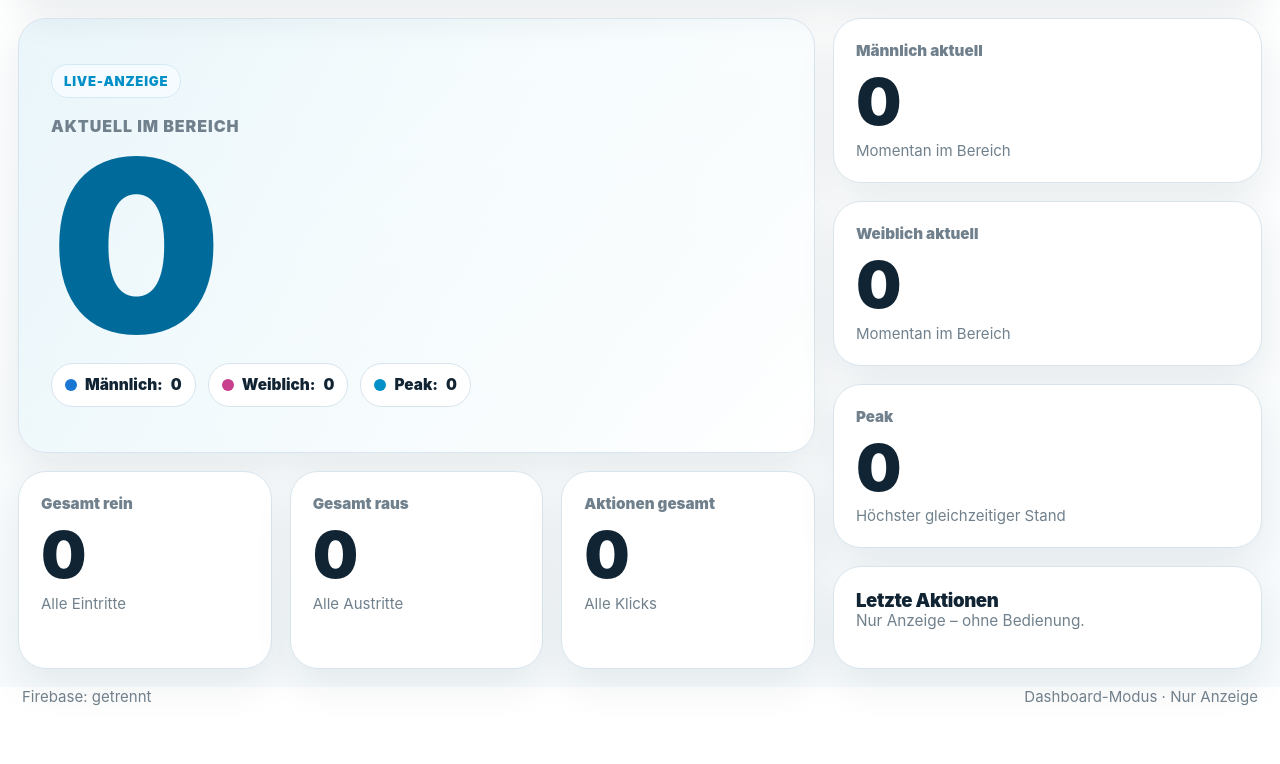
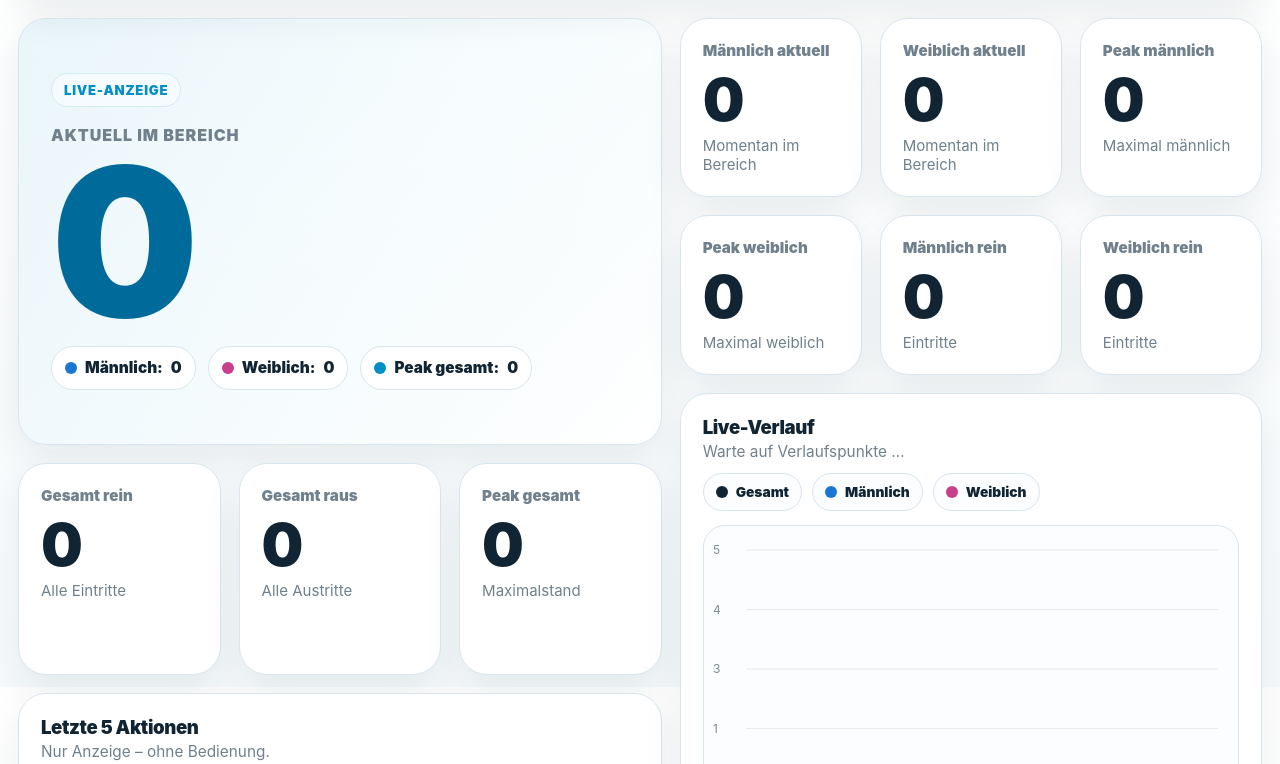
Before and after one commit to oschulk/nda-personenzaehler, a plain HTML site: page dashboard_tv.html in a window 1280 px wide. Shown: the part 113-877 px from the top of the page. Before the commit the page ends 841 px from the top, so only its background shows below. Drawn offline with Linux system fonts and the light colour scheme; no server answers.

Commit message:
Add files via upload

```diff
--- a/dashboard_tv.html
+++ b/dashboard_tv.html
@@ -22,7 +22,6 @@
       --shadow:0 16px 38px rgba(16,35,51,.08);
       --radius-xl:28px;
       --radius-lg:22px;
-      --radius-md:18px;
     }
     *{box-sizing:border-box}
     html,body{height:100%}
@@ -32,146 +31,51 @@
       color:var(--text);
       background:linear-gradient(180deg,#ffffff 0%, var(--bg) 100%);
     }
-    button{font:inherit}
-    .app{
-      min-height:100%;
-      max-width:1600px;
-      margin:0 auto;
-      padding:18px;
-      display:grid;
-      gap:18px;
-      grid-template-rows:auto 1fr auto;
-    }
+    .app{min-height:100%;max-width:1680px;margin:0 auto;padding:18px;display:grid;gap:18px}
     .header{
-      background:var(--card);
-      border:1px solid var(--line);
-      border-radius:var(--radius-xl);
-      box-shadow:var(--shadow);
-      padding:18px 24px;
-      display:flex;
-      align-items:center;
-      justify-content:space-between;
-      gap:18px;
+      background:var(--card);border:1px solid var(--line);border-radius:var(--radius-xl);box-shadow:var(--shadow);
+      padding:18px 24px;display:flex;align-items:center;justify-content:space-between;gap:18px;
     }
     .brand{display:flex;align-items:center;gap:14px;min-width:0}
-    .logo{
-      width:56px;height:56px;border-radius:16px;
-      background:linear-gradient(135deg,var(--aurubis),#49c9ec);
-      color:#fff;display:grid;place-items:center;
-      font-weight:1000;font-size:28px;flex:0 0 auto;
-    }
+    .logo{width:56px;height:56px;border-radius:16px;background:linear-gradient(135deg,var(--aurubis),#49c9ec);color:#fff;display:grid;place-items:center;font-weight:1000;font-size:28px;flex:0 0 auto}
     h1{margin:0;font-size:clamp(1.6rem,2.4vw,2.4rem);letter-spacing:-.04em;line-height:1.04}
     .sub{margin-top:5px;color:var(--muted);font-size:1rem}
     .headRight{display:flex;align-items:center;gap:10px;flex-wrap:wrap;justify-content:flex-end}
-    .pill{
-      display:inline-flex;align-items:center;gap:8px;
-      min-height:46px;padding:10px 14px;border-radius:999px;
-      background:#fbfdfe;border:1px solid var(--line);
-      font-weight:900;font-size:.95rem;white-space:nowrap;
-    }
-    .dot{width:11px;height:11px;border-radius:999px;background:#f2a900}
-    .dot.online{background:var(--good)}
-    .dot.offline{background:var(--bad)}
-    .iconBtn{
-      width:46px;height:46px;border-radius:14px;border:1px solid var(--line);
-      background:#fff;color:var(--text);cursor:pointer;font-weight:1000
-    }
-
-    .main{
-      display:grid;
-      grid-template-columns:1.3fr .7fr;
-      gap:18px;
-      min-height:0;
-    }
-    .leftCol,.rightCol{display:grid;gap:18px;min-height:0}
-    .panel{
-      background:var(--card);
-      border:1px solid var(--line);
-      border-radius:var(--radius-xl);
-      box-shadow:var(--shadow);
-      min-width:0;
-    }
-    .hero{
-      padding:28px 32px;
-      display:grid;
-      align-items:center;
-      min-height:360px;
-      background:linear-gradient(135deg, rgba(0,143,199,.08), rgba(73,201,236,.04) 45%, #fff 100%);
-    }
-    .eyebrow{
-      display:inline-flex;align-items:center;gap:8px;
-      padding:8px 12px;border-radius:999px;border:1px solid #d4ebf5;
-      background:#f5fbfe;color:var(--aurubis);font-size:.82rem;font-weight:1000;
-      text-transform:uppercase;letter-spacing:.06em;
-    }
-    .heroLabel{
-      margin-top:18px;color:var(--muted);font-size:1rem;font-weight:900;
-      text-transform:uppercase;letter-spacing:.06em;
-    }
-    .heroNumber{
-      margin-top:10px;
-      font-size:clamp(8rem,19vw,15rem);
-      line-height:.83;
-      letter-spacing:-.09em;
-      font-weight:1000;
-      color:var(--aurubis-dark);
-    }
-    .heroMeta{
-      margin-top:18px;
-      display:flex;flex-wrap:wrap;gap:12px;
-    }
-    .miniPill{
-      display:inline-flex;align-items:center;gap:8px;
-      min-height:44px;padding:9px 13px;border-radius:999px;
-      border:1px solid var(--line);background:#fff;font-weight:900;font-size:.96rem;
-    }
+    .pill{display:inline-flex;align-items:center;gap:8px;min-height:46px;padding:10px 14px;border-radius:999px;background:#fbfdfe;border:1px solid var(--line);font-weight:900;font-size:.95rem;white-space:nowrap}
+    .dot{width:11px;height:11px;border-radius:999px;background:#f2a900}.dot.online{background:var(--good)}.dot.offline{background:var(--bad)}
+    .iconBtn{width:46px;height:46px;border-radius:14px;border:1px solid var(--line);background:#fff;color:var(--text);cursor:pointer;font-weight:1000}
+    .main{display:grid;grid-template-columns:1.05fr .95fr;gap:18px}
+    .panel{background:var(--card);border:1px solid var(--line);border-radius:var(--radius-xl);box-shadow:var(--shadow);min-width:0}
+    .hero{padding:28px 32px;display:grid;align-items:center;min-height:350px;background:linear-gradient(135deg,rgba(0,143,199,.08),rgba(73,201,236,.04) 45%,#fff 100%)}
+    .eyebrow{display:inline-flex;align-items:center;padding:8px 12px;border-radius:999px;border:1px solid #d4ebf5;background:#f5fbfe;color:var(--aurubis);font-size:.82rem;font-weight:1000;text-transform:uppercase;letter-spacing:.06em}
+    .heroLabel{margin-top:18px;color:var(--muted);font-size:1rem;font-weight:900;text-transform:uppercase;letter-spacing:.06em}
+    .heroNumber{margin-top:10px;font-size:clamp(7rem,17vw,13rem);line-height:.83;letter-spacing:-.09em;font-weight:1000;color:var(--aurubis-dark)}
+    .heroMeta{margin-top:18px;display:flex;flex-wrap:wrap;gap:12px}
+    .miniPill{display:inline-flex;align-items:center;gap:8px;min-height:44px;padding:9px 13px;border-radius:999px;border:1px solid var(--line);background:#fff;font-weight:900;font-size:.96rem}
     .swatch{width:12px;height:12px;border-radius:999px;display:inline-block}
-
     .grid3{display:grid;grid-template-columns:repeat(3,1fr);gap:18px}
-    .card{
-      padding:22px;
-      min-height:148px;
-      display:grid;
-      align-content:start;
-    }
+    .card{padding:22px;min-height:142px;display:grid;align-content:start}
     .label{color:var(--muted);font-size:.95rem;font-weight:900}
-    .value{
-      margin-top:12px;font-size:clamp(2.8rem,5vw,4.2rem);line-height:.95;
-      letter-spacing:-.06em;font-weight:1000;
-    }
+    .value{margin-top:12px;font-size:clamp(2.5rem,4.6vw,3.8rem);line-height:.95;letter-spacing:-.06em;font-weight:1000}
     .desc{margin-top:8px;color:var(--muted);font-size:.94rem}
-
-    .feedPanel{padding:22px;display:grid;gap:16px;min-height:0}
+    .chartPanel{padding:22px;display:grid;gap:14px}
     .panelTitle{font-size:1.16rem;font-weight:1000;letter-spacing:-.02em}
-    .panelText{color:var(--muted);font-size:.96rem}
-    .feed{display:grid;gap:8px;overflow:auto;min-height:0}
-    .feedItem{
-      display:grid;grid-template-columns:1fr auto;gap:12px;
-      padding:14px 0;border-bottom:1px solid var(--line);
-      font-size:1rem;
-    }
+    .panelText{color:var(--muted);font-size:.96rem;margin-top:4px}
+    .chartTop{display:flex;align-items:flex-start;justify-content:space-between;gap:12px;flex-wrap:wrap}
+    .legend{display:flex;gap:10px;flex-wrap:wrap}
+    .legend .pill{min-height:38px;padding:8px 12px;font-size:.86rem}
+    .chartBox{border:1px solid var(--line);border-radius:var(--radius-lg);background:#fbfdfe;overflow:hidden}
+    canvas{width:100%;height:300px;display:block}
+    .feedPanel{padding:22px;display:grid;gap:14px}
+    .feed{display:grid;gap:8px;max-height:320px;overflow:auto}
+    .feedItem{display:grid;grid-template-columns:1fr auto;gap:12px;padding:10px 0;border-bottom:1px solid var(--line)}
     .feedItem:last-child{border-bottom:0}
-    .feedItem b{font-size:1.02rem;font-weight:1000}
-    .feedItem small{display:block;margin-top:5px;color:var(--muted);font-size:.88rem}
+    .feedItem b{font-weight:1000}
     .feedItem time{color:var(--muted);font-weight:900;white-space:nowrap}
     .empty{padding:12px 0;color:var(--muted);font-weight:800}
-
-    .footer{
-      display:flex;justify-content:space-between;gap:12px;flex-wrap:wrap;
-      color:var(--muted);font-size:.94rem;padding:0 4px 4px;
-    }
-
-    @media (max-width:1200px){
-      .main{grid-template-columns:1fr}
-      .hero{min-height:320px}
-    }
-    @media (max-width:760px){
-      .app{padding:14px}
-      .header{flex-direction:column;align-items:flex-start}
-      .headRight{justify-content:flex-start}
-      .grid3{grid-template-columns:1fr}
-      .heroNumber{font-size:6.5rem}
-    }
+    .footer{display:flex;justify-content:space-between;gap:12px;flex-wrap:wrap;color:var(--muted);font-size:.94rem;padding:0 4px 4px}
+    @media (max-width:1200px){.main{grid-template-columns:1fr}.hero{min-height:300px}}
+    @media (max-width:760px){.app{padding:14px}.header{flex-direction:column;align-items:flex-start}.headRight{justify-content:flex-start}.grid3{grid-template-columns:1fr}.heroNumber{font-size:6.5rem}}
   </style>
 </head>
 <body>
@@ -192,7 +96,7 @@
     </header>
 
     <main class="main">
-      <div class="leftCol">
+      <section style="display:grid;gap:18px;">
         <section class="panel hero">
           <div>
             <div class="eyebrow">Live-Anzeige</div>
@@ -201,62 +105,58 @@
             <div class="heroMeta">
               <div class="miniPill"><span class="swatch" style="background:var(--male)"></span>Männlich: <span id="maleCurrentChip">0</span></div>
               <div class="miniPill"><span class="swatch" style="background:var(--female)"></span>Weiblich: <span id="femaleCurrentChip">0</span></div>
-              <div class="miniPill"><span class="swatch" style="background:var(--aurubis)"></span>Peak: <span id="peakChip">0</span></div>
+              <div class="miniPill"><span class="swatch" style="background:var(--aurubis)"></span>Peak gesamt: <span id="peakChip">0</span></div>
             </div>
           </div>
         </section>
 
         <section class="grid3">
-          <article class="panel card">
-            <div class="label">Gesamt rein</div>
-            <div class="value" id="totalInValue">0</div>
-            <div class="desc">Alle Eintritte</div>
-          </article>
-          <article class="panel card">
-            <div class="label">Gesamt raus</div>
-            <div class="value" id="totalOutValue">0</div>
-            <div class="desc">Alle Austritte</div>
-          </article>
-          <article class="panel card">
-            <div class="label">Aktionen gesamt</div>
-            <div class="value" id="eventCountValue">0</div>
-            <div class="desc">Alle Klicks</div>
-          </article>
-        </section>
-      </div>
-
-      <aside class="rightCol">
-        <section class="grid3" style="grid-template-columns:1fr;">
-          <article class="panel card">
-            <div class="label">Männlich aktuell</div>
-            <div class="value" id="maleCurrent">0</div>
-            <div class="desc">Momentan im Bereich</div>
-          </article>
-          <article class="panel card">
-            <div class="label">Weiblich aktuell</div>
-            <div class="value" id="femaleCurrent">0</div>
-            <div class="desc">Momentan im Bereich</div>
-          </article>
-          <article class="panel card">
-            <div class="label">Peak</div>
-            <div class="value" id="peakValue">0</div>
-            <div class="desc">Höchster gleichzeitiger Stand</div>
-          </article>
+          <article class="panel card"><div class="label">Gesamt rein</div><div class="value" id="totalInValue">0</div><div class="desc">Alle Eintritte</div></article>
+          <article class="panel card"><div class="label">Gesamt raus</div><div class="value" id="totalOutValue">0</div><div class="desc">Alle Austritte</div></article>
+          <article class="panel card"><div class="label">Peak gesamt</div><div class="value" id="peakValue">0</div><div class="desc">Maximalstand</div></article>
         </section>
 
         <section class="panel feedPanel">
           <div>
-            <div class="panelTitle">Letzte Aktionen</div>
+            <div class="panelTitle">Letzte 5 Aktionen</div>
             <div class="panelText">Nur Anzeige – ohne Bedienung.</div>
           </div>
           <div class="feed" id="activityFeed"></div>
         </section>
-      </aside>
+      </section>
+
+      <section style="display:grid;gap:18px;">
+        <section class="grid3">
+          <article class="panel card"><div class="label">Männlich aktuell</div><div class="value" id="maleCurrent">0</div><div class="desc">Momentan im Bereich</div></article>
+          <article class="panel card"><div class="label">Weiblich aktuell</div><div class="value" id="femaleCurrent">0</div><div class="desc">Momentan im Bereich</div></article>
+          <article class="panel card"><div class="label">Peak männlich</div><div class="value" id="peakMaleValue">0</div><div class="desc">Maximal männlich</div></article>
+          <article class="panel card"><div class="label">Peak weiblich</div><div class="value" id="peakFemaleValue">0</div><div class="desc">Maximal weiblich</div></article>
+          <article class="panel card"><div class="label">Männlich rein</div><div class="value" id="maleInValue">0</div><div class="desc">Eintritte</div></article>
+          <article class="panel card"><div class="label">Weiblich rein</div><div class="value" id="femaleInValue">0</div><div class="desc">Eintritte</div></article>
+        </section>
+
+        <section class="panel chartPanel">
+          <div class="chartTop">
+            <div>
+              <div class="panelTitle">Live-Verlauf</div>
+              <div class="panelText" id="historyInfo">Warte auf Verlaufspunkte …</div>
+            </div>
+            <div class="legend">
+              <div class="pill"><span class="swatch" style="background:#112433"></span>Gesamt</div>
+              <div class="pill"><span class="swatch" style="background:var(--male)"></span>Männlich</div>
+              <div class="pill"><span class="swatch" style="background:var(--female)"></span>Weiblich</div>
+            </div>
+          </div>
+          <div class="chartBox">
+            <canvas id="trendChart" aria-label="Live-Verlauf" role="img"></canvas>
+          </div>
+        </section>
+      </section>
     </main>
 
     <div class="footer">
       <span id="syncInfo">Firebase: verbunden</span>
-      <span>Dashboard-Modus · Nur Anzeige</span>
+      <span>Auto-Reload alle 30 Minuten · Dashboard-Modus</span>
     </div>
   </div>
 
@@ -275,85 +175,58 @@
       measurementId: "G-HK25LZR82X"
     };
 
+    const AUTO_RELOAD_MS = 30 * 60 * 1000;
+    setTimeout(() => location.reload(), AUTO_RELOAD_MS);
+
     const app = initializeApp(firebaseConfig);
     const db = getDatabase(app);
-
     const PATH = "nda";
     const counterRef = ref(db, `${PATH}/counter`);
+    const historyRef = ref(db, `${PATH}/history`);
     const feedRef = ref(db, `${PATH}/feed`);
     const connectedRef = ref(db, ".info/connected");
 
-    const DEFAULT_COUNTER = {
-      maleIn:0,
-      maleOut:0,
-      femaleIn:0,
-      femaleOut:0,
-      peak:0,
-      eventCount:0,
-      updatedAt:Date.now(),
-      lastAction:"–"
+    const $ = (id) => document.getElementById(id);
+    const els = {
+      statusDot:$("statusDot"), statusText:$("statusText"), updatedInfo:$("updatedInfo"), syncInfo:$("syncInfo"),
+      currentTotal:$("currentTotal"), maleCurrentChip:$("maleCurrentChip"), femaleCurrentChip:$("femaleCurrentChip"),
+      peakChip:$("peakChip"), totalInValue:$("totalInValue"), totalOutValue:$("totalOutValue"),
+      maleCurrent:$("maleCurrent"), femaleCurrent:$("femaleCurrent"), peakValue:$("peakValue"),
+      peakMaleValue:$("peakMaleValue"), peakFemaleValue:$("peakFemaleValue"),
+      maleInValue:$("maleInValue"), femaleInValue:$("femaleInValue"),
+      trendChart:$("trendChart"), historyInfo:$("historyInfo"), activityFeed:$("activityFeed")
     };
 
-    const $ = (id) => document.getElementById(id);
-    const els = {
-      statusDot: $("statusDot"),
-      statusText: $("statusText"),
-      updatedInfo: $("updatedInfo"),
-      syncInfo: $("syncInfo"),
-      currentTotal: $("currentTotal"),
-      maleCurrentChip: $("maleCurrentChip"),
-      femaleCurrentChip: $("femaleCurrentChip"),
-      peakChip: $("peakChip"),
-      totalInValue: $("totalInValue"),
-      totalOutValue: $("totalOutValue"),
-      eventCountValue: $("eventCountValue"),
-      maleCurrent: $("maleCurrent"),
-      femaleCurrent: $("femaleCurrent"),
-      peakValue: $("peakValue"),
-      activityFeed: $("activityFeed")
-    };
-
+    const DEFAULT_COUNTER = {maleIn:0,maleOut:0,femaleIn:0,femaleOut:0,peak:0,peakMale:0,peakFemale:0,eventCount:0,updatedAt:Date.now()};
+    let latestCounter = DEFAULT_COUNTER;
+    let latestHistory = [];
     let online = false;
 
-    function n(v){
-      const num = Number(v);
-      return Number.isFinite(num) ? num : 0;
-    }
-
-    function cleanCounter(data){
-      return {
-        maleIn:n(data?.maleIn),
-        maleOut:n(data?.maleOut),
-        femaleIn:n(data?.femaleIn),
-        femaleOut:n(data?.femaleOut),
-        peak:n(data?.peak),
-        eventCount:n(data?.eventCount),
-        updatedAt:data?.updatedAt || Date.now(),
-        lastAction:data?.lastAction || "–"
-      };
-    }
-
+    function n(v){ const num = Number(v); return Number.isFinite(num) ? num : 0; }
     function compute(data){
       const maleCurrent = Math.max(0, n(data.maleIn) - n(data.maleOut));
       const femaleCurrent = Math.max(0, n(data.femaleIn) - n(data.femaleOut));
       const totalIn = n(data.maleIn) + n(data.femaleIn);
       const totalOut = n(data.maleOut) + n(data.femaleOut);
-      const totalCurrent = maleCurrent + femaleCurrent;
-      return { maleCurrent, femaleCurrent, totalIn, totalOut, totalCurrent };
+      return {maleCurrent, femaleCurrent, totalIn, totalOut, totalCurrent: maleCurrent + femaleCurrent};
     }
-
+    function cleanCounter(data){
+      const c = compute(data || DEFAULT_COUNTER);
+      return {
+        maleIn:n(data?.maleIn), maleOut:n(data?.maleOut), femaleIn:n(data?.femaleIn), femaleOut:n(data?.femaleOut),
+        peak:Math.max(n(data?.peak), c.totalCurrent),
+        peakMale:Math.max(n(data?.peakMale), c.maleCurrent),
+        peakFemale:Math.max(n(data?.peakFemale), c.femaleCurrent),
+        eventCount:n(data?.eventCount),
+        updatedAt:data?.updatedAt || Date.now()
+      };
+    }
     function formatTime(value){
       if(!value) return "–";
       return new Date(value).toLocaleTimeString("de-DE", {hour:"2-digit", minute:"2-digit", second:"2-digit"});
     }
-
     function escapeHTML(value){
-      return String(value)
-        .replaceAll("&", "&amp;")
-        .replaceAll("<", "&lt;")
-        .replaceAll(">", "&gt;")
-        .replaceAll('"', "&quot;")
-        .replaceAll("'", "&#39;");
+      return String(value).replaceAll("&","&amp;").replaceAll("<","&lt;").replaceAll(">","&gt;").replaceAll('"',"&quot;").replaceAll("'","&#39;");
     }
 
     function renderStatus(){
@@ -363,19 +236,23 @@
     }
 
     function renderCounter(raw){
-      const data = cleanCounter(raw || DEFAULT_COUNTER);
-      const c = compute(data);
+      latestCounter = cleanCounter(raw || DEFAULT_COUNTER);
+      const c = compute(latestCounter);
       els.currentTotal.textContent = c.totalCurrent;
       els.maleCurrentChip.textContent = c.maleCurrent;
       els.femaleCurrentChip.textContent = c.femaleCurrent;
-      els.peakChip.textContent = data.peak;
+      els.peakChip.textContent = latestCounter.peak;
       els.totalInValue.textContent = c.totalIn;
       els.totalOutValue.textContent = c.totalOut;
-      els.eventCountValue.textContent = data.eventCount;
       els.maleCurrent.textContent = c.maleCurrent;
       els.femaleCurrent.textContent = c.femaleCurrent;
-      els.peakValue.textContent = data.peak;
-      els.updatedInfo.textContent = `Aktualisiert: ${formatTime(data.updatedAt)}`;
+      els.peakValue.textContent = latestCounter.peak;
+      els.peakMaleValue.textContent = latestCounter.peakMale;
+      els.peakFemaleValue.textContent = latestCounter.peakFemale;
+      els.maleInValue.textContent = latestCounter.maleIn;
+      els.femaleInValue.textContent = latestCounter.femaleIn;
+      els.updatedInfo.textContent = `Aktualisiert: ${formatTime(latestCounter.updatedAt)}`;
+      drawChart();
     }
 
     function renderFeed(items){
@@ -387,34 +264,110 @@
       items.slice().reverse().forEach(item => {
         const row = document.createElement("div");
         row.className = "feedItem";
-        row.innerHTML = `
-          <div>
-            <b>${escapeHTML(item.title || "Aktion")}</b>
-            <small>${escapeHTML(item.deviceId || "Live")}</small>
-          </div>
-          <time>${formatTime(item.at)}</time>
-        `;
+        row.innerHTML = `<b>${escapeHTML(item.title || "Aktion")}</b><time>${formatTime(item.at)}</time>`;
         els.activityFeed.appendChild(row);
       });
     }
 
+    function renderHistory(items){
+      latestHistory = items.map(item => ({
+        at: item.at || Date.now(),
+        total: n(item.total),
+        male: n(item.male),
+        female: n(item.female)
+      })).sort((a,b) => n(a.at) - n(b.at));
+      els.historyInfo.textContent = latestHistory.length
+        ? `${latestHistory.length} Verlaufspunkte`
+        : "Noch kein Verlauf. Ab dem nächsten Klick wird er aufgebaut.";
+      drawChart();
+    }
+
+    function chartPoints(){
+      if(latestHistory.length) return latestHistory;
+      const c = compute(latestCounter);
+      return [{at:latestCounter.updatedAt || Date.now(), total:c.totalCurrent, male:c.maleCurrent, female:c.femaleCurrent}];
+    }
+
+    function drawChart(){
+      const points = chartPoints().slice(-80);
+      const canvas = els.trendChart;
+      const width = Math.max(300, canvas.parentElement.clientWidth || 700);
+      const height = 300;
+      const ratio = Math.max(1, window.devicePixelRatio || 1);
+      canvas.width = width * ratio;
+      canvas.height = height * ratio;
+      const ctx = canvas.getContext("2d");
+      ctx.setTransform(ratio,0,0,ratio,0,0);
+      ctx.clearRect(0,0,width,height);
+
+      const pad = {top:24,right:20,bottom:38,left:42};
+      const innerW = width - pad.left - pad.right;
+      const innerH = height - pad.top - pad.bottom;
+      const maxY = Math.max(5, ...points.map(p => p.total), ...points.map(p => p.male), ...points.map(p => p.female));
+
+      ctx.font = "12px Inter, system-ui, sans-serif";
+      for(let i=0;i<=4;i++){
+        const y = pad.top + (innerH / 4) * i;
+        ctx.strokeStyle = "rgba(16,35,51,.08)";
+        ctx.beginPath(); ctx.moveTo(pad.left,y); ctx.lineTo(width-pad.right,y); ctx.stroke();
+        ctx.fillStyle = "rgba(112,128,140,.9)";
+        ctx.fillText(String(Math.round(maxY - (maxY/4)*i)), 9, y+4);
+      }
+
+      const drawLine = (values, color, fill=false) => {
+        const coords = values.map((v,i) => ({
+          x: pad.left + (innerW / Math.max(1, values.length - 1)) * i,
+          y: pad.top + innerH - (v / maxY) * innerH
+        }));
+
+        if(fill && coords.length){
+          const grad = ctx.createLinearGradient(0, pad.top, 0, height - pad.bottom);
+          grad.addColorStop(0, "rgba(17,36,51,.12)");
+          grad.addColorStop(1, "rgba(17,36,51,0)");
+          ctx.beginPath();
+          coords.forEach((p,i) => i ? ctx.lineTo(p.x,p.y) : ctx.moveTo(p.x,p.y));
+          ctx.lineTo(coords[coords.length-1].x, height-pad.bottom);
+          ctx.lineTo(coords[0].x, height-pad.bottom);
+          ctx.closePath();
+          ctx.fillStyle = grad; ctx.fill();
+        }
+
+        ctx.beginPath();
+        coords.forEach((p,i) => i ? ctx.lineTo(p.x,p.y) : ctx.moveTo(p.x,p.y));
+        ctx.strokeStyle = color; ctx.lineWidth = 3; ctx.stroke();
+
+        coords.forEach(p => {
+          ctx.beginPath(); ctx.arc(p.x,p.y,3.2,0,Math.PI*2);
+          ctx.fillStyle = color; ctx.fill();
+        });
+      };
+
+      drawLine(points.map(p => p.total), "#112433", true);
+      drawLine(points.map(p => p.male), "#1976d2");
+      drawLine(points.map(p => p.female), "#c83f8d");
+
+      const labelCount = Math.min(5, points.length);
+      ctx.fillStyle = "rgba(112,128,140,.9)";
+      for(let i=0;i<labelCount;i++){
+        const index = Math.round((points.length - 1) * (i / Math.max(1, labelCount - 1)));
+        const x = pad.left + (innerW / Math.max(1, points.length - 1)) * index;
+        ctx.fillText(formatTime(points[index].at).slice(0,5), Math.max(pad.left, x - 14), height - 13);
+      }
+    }
+
     document.getElementById("fullscreenBtn").addEventListener("click", async () => {
-      try{
-        if(document.fullscreenElement) await document.exitFullscreen();
-        else await document.documentElement.requestFullscreen();
-      }catch{}
+      try{ if(document.fullscreenElement) await document.exitFullscreen(); else await document.documentElement.requestFullscreen(); }catch{}
     });
+    window.addEventListener("resize", drawChart);
 
-    onValue(connectedRef, (snap) => {
-      online = snap.val() === true;
-      renderStatus();
+    onValue(connectedRef, (snap) => { online = snap.val() === true; renderStatus(); });
+    onValue(counterRef, (snap) => { renderCounter(snap.exists() ? snap.val() : DEFAULT_COUNTER); });
+    onValue(query(historyRef, limitToLast(100)), (snap) => {
+      const items = [];
+      snap.forEach(child => items.push(child.val()));
+      renderHistory(items);
     });
-
-    onValue(counterRef, (snap) => {
-      renderCounter(snap.exists() ? snap.val() : DEFAULT_COUNTER);
-    });
-
-    onValue(query(feedRef, limitToLast(8)), (snap) => {
+    onValue(query(feedRef, limitToLast(5)), (snap) => {
       const items = [];
       snap.forEach(child => items.push(child.val()));
       items.sort((a,b) => n(a.at) - n(b.at));
@@ -423,6 +376,7 @@
 
     renderCounter(DEFAULT_COUNTER);
     renderStatus();
+    drawChart();
   </script>
 </body>
 </html>
```
Also changed, not shown: index.html (+37 -5 lines).
